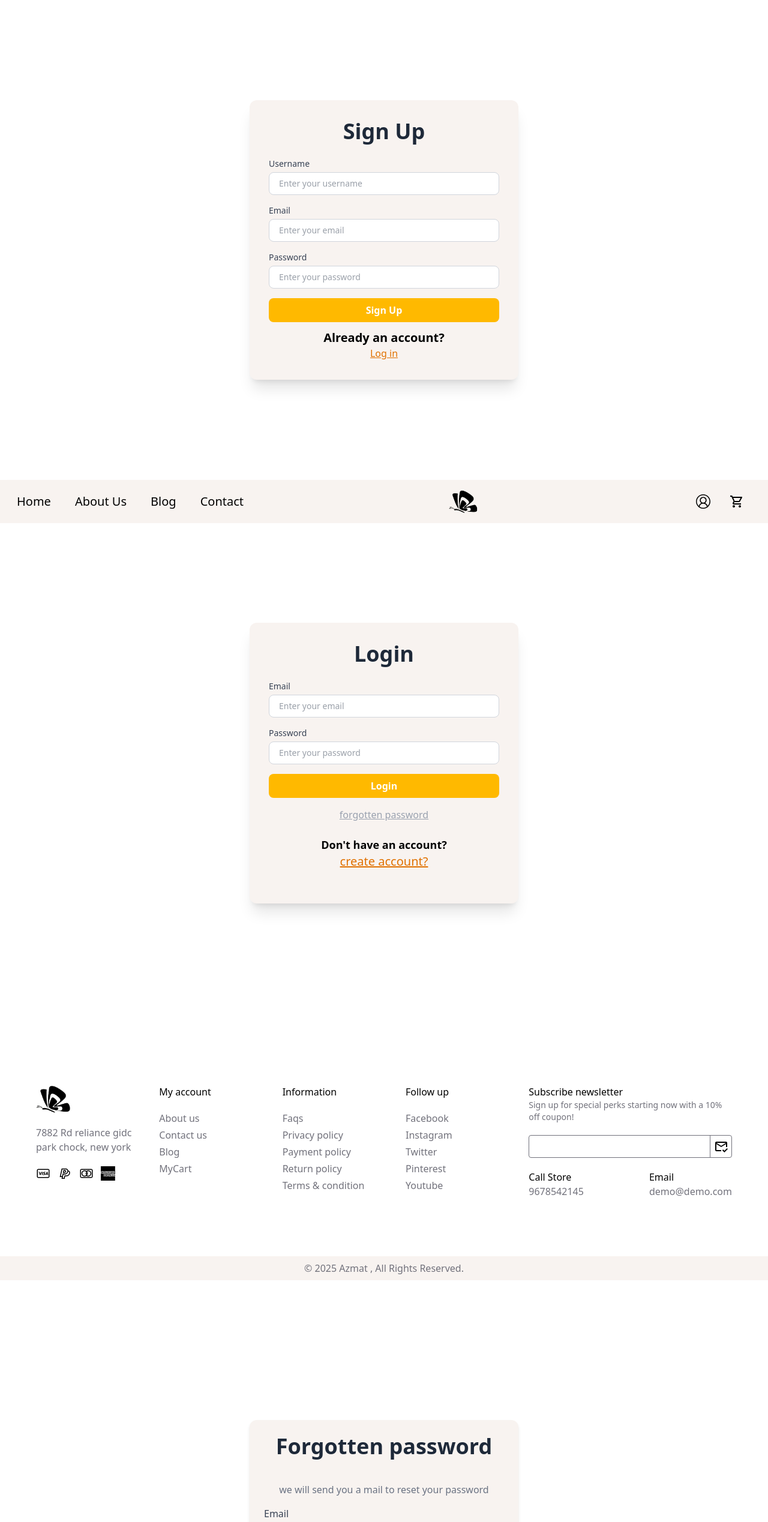
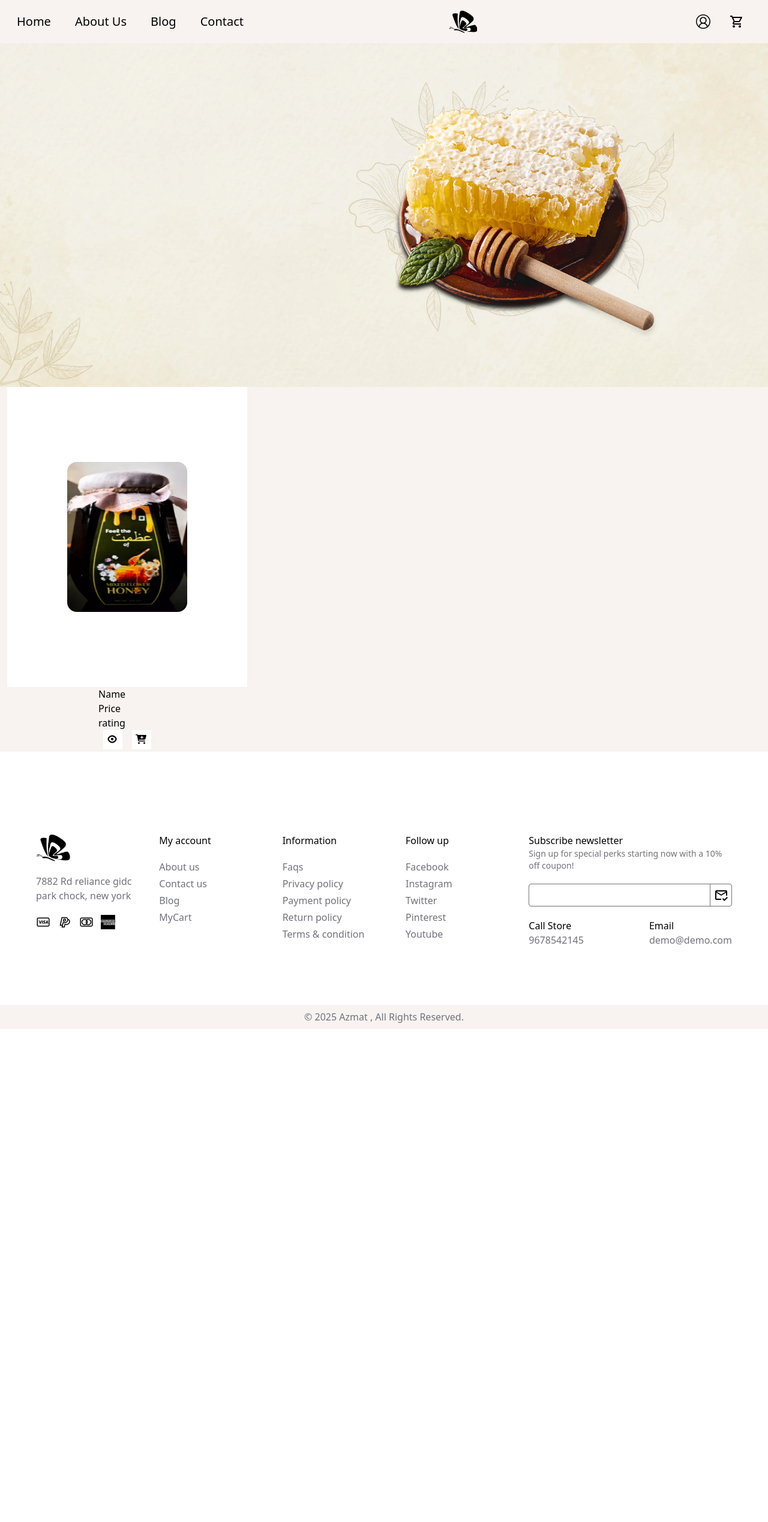
Before and after one commit to shayak-farooq/azmat-frontend, a React (Vite) app: page / in a window 1280 px wide. Shown: the top 2537 px of the page at 60% size. After the commit the page ends 1715 px from the top, so only its background shows below. Built offline with nearby package versions, Linux system fonts and the light colour scheme.

Commit message:
added routes

```diff
--- a/src/App.jsx
+++ b/src/App.jsx
@@ -1,24 +1,28 @@
 import Footer from "./components/Footer";
 import Navbar from "./components/Navbar";
-import Signup from "./pages/Signup"
-import Login from "./pages//Login"
-import Forgottenpassword from "./pages//Forgottenpassword"
+import Signup from "./pages/Signup";
+import Login from "./pages//Login";
+import Forgottenpassword from "./pages//Forgottenpassword";
 
-import Signupotp from "./pages/Signupotp"
+import Signupotp from "./pages/Signupotp";
 import Slider from "./components/Slider";
 import Products from "./pages/Product";
 import { Route, Routes } from "react-router-dom";
 function App() {
   return (
     <>
-    <Signup/>
-    <Login/>
-    <Forgottenpassword/>
-    <Signupotp/>
-      <Navbar/>
-      <Slider/>
-      <Products/>
-      <Footer/>
+      <Routes>
+        <Route path="/" element={<Navbar />} />
+        <Route path="/Signup" element={<Signup />} />
+        <Route path="/Login" element={<Login />} />
+        <Route path="/Forgottenpassword" element={<Forgottenpassword />} />
+        <Route path="/Signupotp" element={<Signupotp />} />
+        <Route path="/Login" element={<Login />} />
+      </Routes>
+
+      <Slider />
+      <Products />
+      <Footer />
     </>
   );
 }
```
